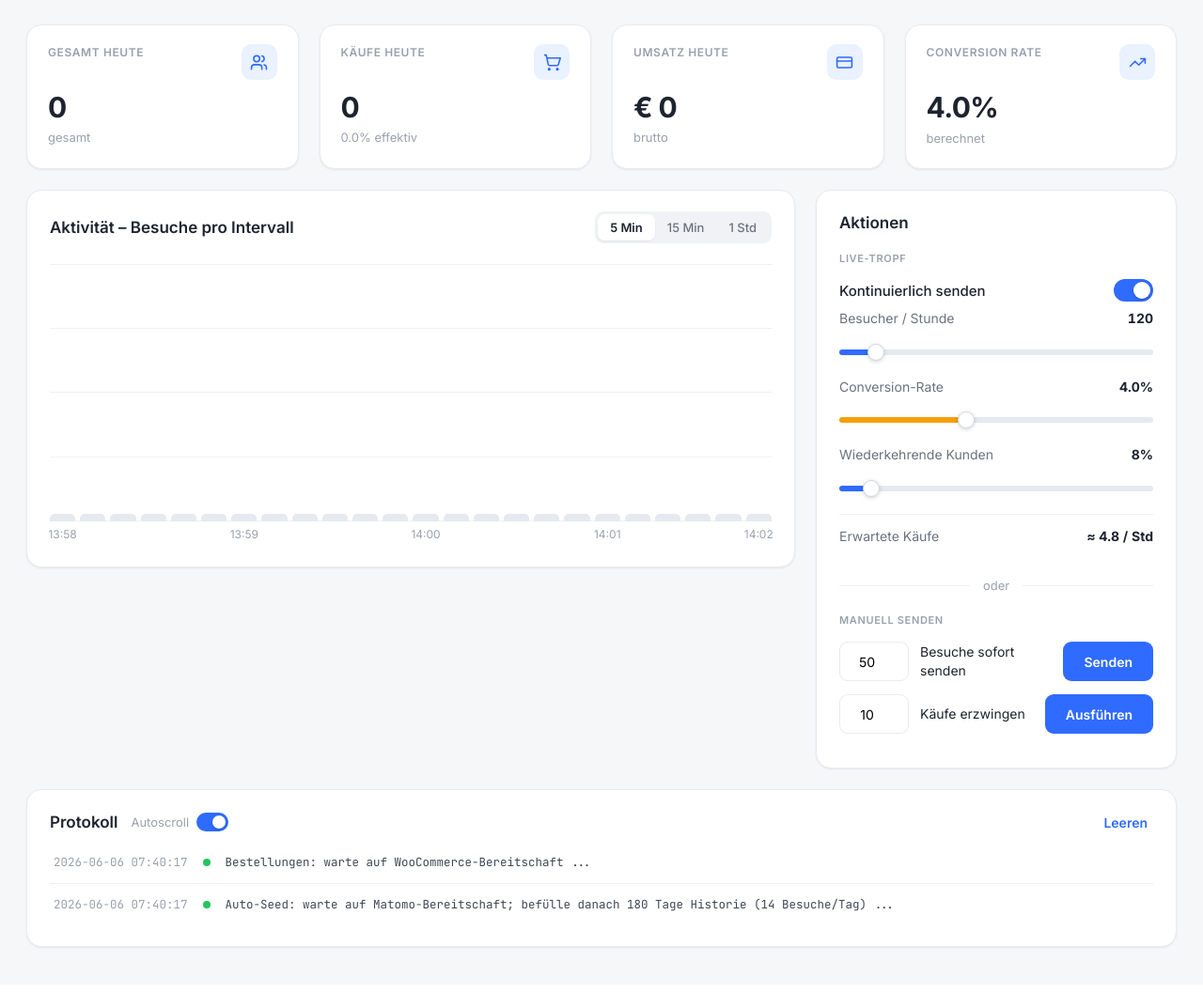
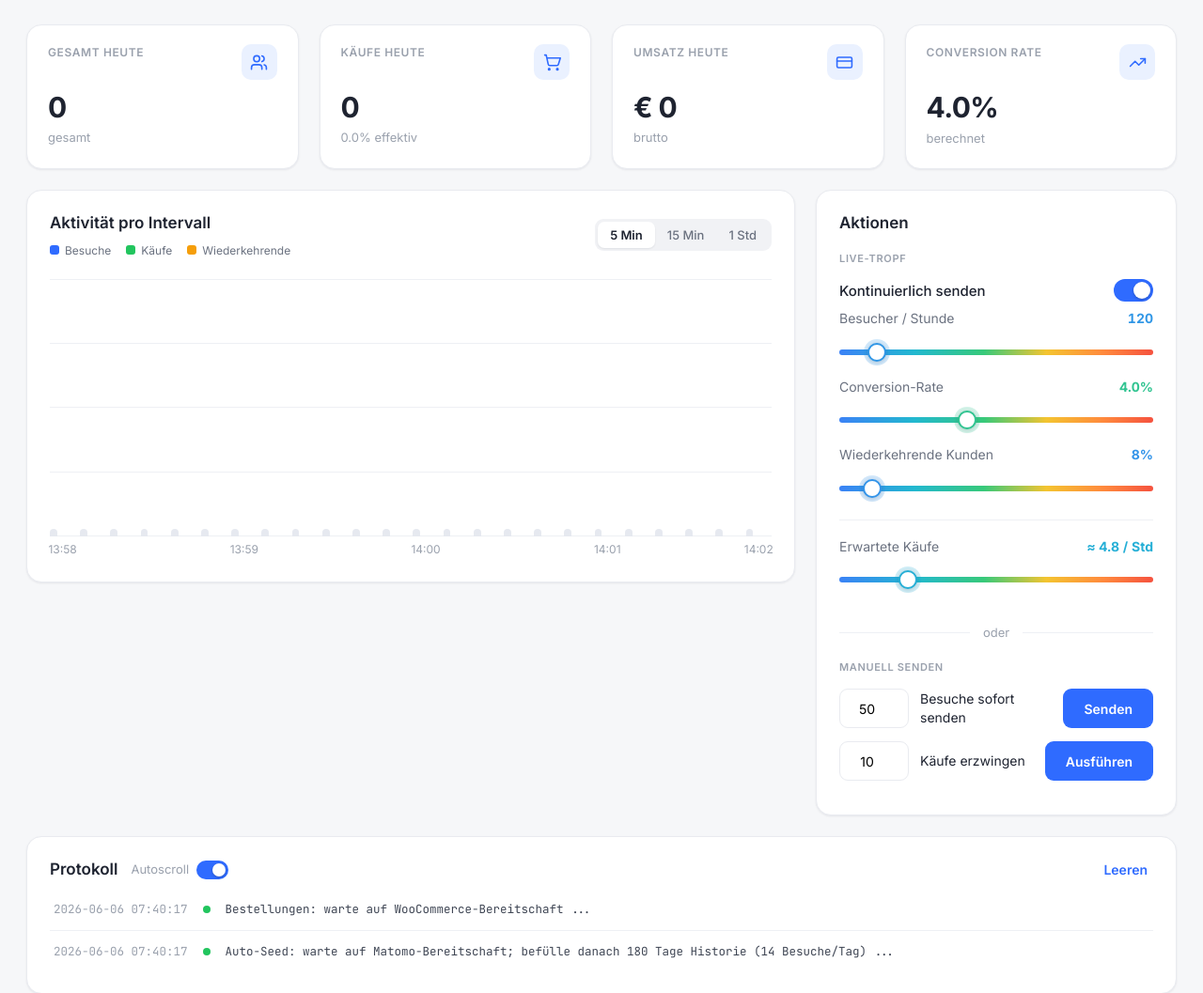
Before and after one commit to bbw-it/m392_matomo-woocommerce-trafficlab, a Flask app: page / in a window 1280 px wide. Shown: the part 70-1127 px from the top of the page at 94% size. Before the commit the page ends 1080 px from the top, so only its background shows below. Run offline with Flask 3, Linux system fonts and the light colour scheme.

Commit message:
feat(lab): Spektrum-Slider + mehrserien-Aktivitätsdiagramm (Käufe & Wiederkehrende)
Live-Tropf-Slider (Farbkonzept):
- Spektrum-Gradient-Track (kühl→warm = niedrig→hoch) für alle Regler; weißer
  Thumb mit farbigem Glow-Ring passend zur Position (per JS interpoliert);
  Werte in der jeweiligen Positionsfarbe. „KI-Intensität" entfällt endgültig.
- „Erwartete Käufe" als abgesetzte, nicht interaktive Ergebnis-Gauge
  (sqrt-Skala für sichtbare Bewegung, Zahl bleibt exakt).

Aktivitätsdiagramm:
- Pro Intervall jetzt drei farbige Balken: Besuche (blau), Käufe (grün),
  Wiederkehrende (orange) – mit Legende und kombiniertem Tooltip.
- Datengrundlage: Order-API liefert „returning" (Bestellungen von
  Bestandskund:innen) → orders.py → app.py (totals + history-Schnappschuss).

Verifiziert: 15 Käufe / 12 wiederkehrend (returning_rate 0.8) korrekt in
totals+history; Slider-Glow & Chart-Serien im Browser bestätigt.

Co-Authored-By: Claude Opus 4.8 <noreply@anthropic.com>

```diff
--- a/traffic/app.py
+++ b/traffic/app.py
@@ -59,9 +59,10 @@ STATE = {
     # bestehenden WooCommerce-Kund:innen zugeordnet werden statt neuen.
     "returning_rate": float(os.environ.get("TRAFFIC_RETURNING_RATE", "0.08")),
     "drip_per_hour": _initial_drip_per_hour(),
-    "totals": {"visits": 0, "purchases": 0, "revenue": 0.0},
+    "totals": {"visits": 0, "purchases": 0, "revenue": 0.0, "returning": 0},
     "last_log": [],
-    "history": [],  # [{"t": epoch, "visits": kum, "purchases": kum}] für das Aktivitäts-Chart
+    # [{"t": epoch, "visits": kum, "purchases": kum, "returning": kum}] für das Aktivitäts-Chart
+    "history": [],
     # Startbefüllung: Status für reset.sh/„fertig?"-Abfrage. off|running|done|error
     "seed": {"history": "off", "orders": "off"},
     # Feiner Fortschritt je Phase (done/total) für die Live-Anzeige in reset.sh.
@@ -106,6 +107,7 @@ def _accumulate(summary):
         t["visits"] += summary.get("visits", 0)
         t["purchases"] += summary.get("purchases", 0)
         t["revenue"] = round(t["revenue"] + summary.get("revenue", 0.0), 2)
+        t["returning"] += summary.get("returning", 0)
 
 
 def _drip_worker():
@@ -127,6 +129,7 @@ def _drip_worker():
                 res = orders.create_orders(s["purchases"], days_back=0,
                                            returning_rate=STATE["returning_rate"] * 100)
                 if res["count"]:
+                    _accumulate({"returning": res.get("returning", 0)})
                     _log(f"{res['count']} Bestellung(en) im Shop angelegt (Live)")
         except Exception as exc:
             _log(f"Drip-Fehler: {exc}")
@@ -145,6 +148,7 @@ def _history_worker():
                 "t": time.time(),
                 "visits": STATE["totals"]["visits"],
                 "purchases": STATE["totals"]["purchases"],
+                "returning": STATE["totals"]["returning"],
             })
             STATE["history"] = STATE["history"][-740:]  # ~1 h bei 5s-Takt (für 1-Std-Chart)
         time.sleep(5)
@@ -228,6 +232,7 @@ def gen_orders():
     _accumulate({"purchases": s["purchases"], "revenue": s["revenue"]})
     res = orders.create_orders(count, days_back=0,                  # echte WooCommerce-Bestellungen
                                returning_rate=STATE["returning_rate"] * 100)
+    _accumulate({"returning": res.get("returning", 0)})
     made = res["count"]
     extra = f" · {made} Shop-Bestellungen" if made else ""
     _log(f"{count} Käufe erzwungen – EUR {s['revenue']:.2f}{extra}")
--- a/traffic/templates/index.html
+++ b/traffic/templates/index.html
@@ -75,9 +75,18 @@
   .grid i{height:1px; background:var(--line2)}
   .bars{position:relative; height:100%; display:flex; align-items:flex-end; gap:5px}
   .slot{position:relative; flex:1 1 0; min-width:0; height:100%; display:flex; align-items:flex-end}
-  .slot .bar{width:100%; min-height:4px; background:var(--blue); border-radius:5px 5px 0 0; transition:height .4s cubic-bezier(.2,.7,.2,1)}
-  .slot .bar.zero{background:#e6e9f0}
-  .slot:hover .bar:not(.zero){background:var(--blue-d)}
+  /* drei Serien je Intervall: Besuche / Käufe / Wiederkehrend */
+  .grp{display:flex; align-items:flex-end; gap:2px; width:100%; height:100%}
+  .grp .b{flex:1 1 0; min-width:0; border-radius:4px 4px 0 0; transition:height .4s cubic-bezier(.2,.7,.2,1)}
+  .grp .b.v{background:var(--blue)}
+  .grp .b.p{background:var(--green)}
+  .grp .b.r{background:var(--orange)}
+  .grp .b.v.zero{background:#e6e9f0}
+  .slot:hover .b.v:not(.zero){background:var(--blue-d)}
+  /* Legende */
+  .legend{display:flex; gap:16px; margin-top:8px}
+  .legend .lg{display:inline-flex; align-items:center; gap:6px; font-size:12px; color:var(--gray)}
+  .legend .lg i{width:10px; height:10px; border-radius:3px; flex:none}
   .slot .ax{position:absolute; bottom:-22px; left:50%; transform:translateX(-50%); font-size:12px; color:var(--mut); white-space:nowrap}
   .slot .tip{position:absolute; bottom:100%; left:50%; transform:translate(-50%,-8px); background:var(--ink); color:#fff;
     padding:6px 10px; border-radius:8px; font-size:12px; white-space:nowrap; opacity:0; pointer-events:none; transition:opacity .12s; z-index:5}
@@ -102,14 +111,21 @@
   .prm-top{display:flex; align-items:center; justify-content:space-between; margin-bottom:11px; font-size:14px}
   .prm-top .k{color:var(--gray)}
   .prm-top .v{font-weight:700; font-variant-numeric:tabular-nums}
-  .prm-derived{margin-top:6px}
-  input[type=range]{-webkit-appearance:none; appearance:none; width:100%; height:6px; border-radius:3px; margin:0; cursor:pointer;
-    background:linear-gradient(90deg, var(--blue) 0%, var(--blue) var(--fill,50%), #e6e9f0 var(--fill,50%), #e6e9f0 100%)}
-  input[type=range].orange{background:linear-gradient(90deg, var(--orange) 0%, var(--orange) var(--fill,50%), #e6e9f0 var(--fill,50%), #e6e9f0 100%)}
-  input[type=range]::-webkit-slider-thumb{-webkit-appearance:none; width:18px; height:18px; border-radius:50%; background:#fff;
-    border:1px solid #d4d8e0; box-shadow:0 1px 4px rgba(16,24,40,.2); cursor:pointer; transition:transform .12s}
-  input[type=range]::-webkit-slider-thumb:hover{transform:scale(1.1)}
-  input[type=range]::-moz-range-thumb{width:16px; height:16px; border-radius:50%; background:#fff; border:1px solid #d4d8e0; cursor:pointer}
+  /* Ergebnis-Gauge „Erwartete Käufe": optisch abgesetzt + nicht interaktiv */
+  .prm.result{margin-top:24px; padding-top:18px; border-top:1px solid var(--line2)}
+  /* ---- Spektrum-Slider: Gradient-Track (kühl→warm = niedrig→hoch),
+         weißer Thumb mit farbigem Glow passend zur Position (per JS gesetzt) ---- */
+  input[type=range]{-webkit-appearance:none; appearance:none; width:100%; height:6px; border-radius:99px; margin:0; cursor:pointer;
+    background:linear-gradient(90deg,#3b82f6 0%,#22b8cf 24%,#37c97a 46%,#f4c430 66%,#ff8a3d 84%,#f5523f 100%)}
+  input[type=range].readonly{pointer-events:none; cursor:default}
+  input[type=range]::-webkit-slider-thumb{-webkit-appearance:none; width:20px; height:20px; border-radius:50%; background:#fff;
+    border:2px solid var(--glow,#3b82f6);
+    box-shadow:0 0 0 4px var(--ring,rgba(59,130,246,.20)), 0 1px 4px rgba(16,24,40,.22);
+    cursor:pointer; transition:transform .12s}
+  input[type=range]::-webkit-slider-thumb:hover{transform:scale(1.12)}
+  input[type=range].readonly::-webkit-slider-thumb{cursor:default}
+  input[type=range]::-moz-range-thumb{width:18px; height:18px; border-radius:50%; background:#fff;
+    border:2px solid var(--glow,#3b82f6); box-shadow:0 0 0 4px var(--ring,rgba(59,130,246,.20)); cursor:pointer}
 
   .switch{position:relative; width:42px; height:24px; flex:none}
   .switch input{opacity:0; width:0; height:0}
@@ -212,7 +228,14 @@
   <div class="main">
     <div class="card pad">
       <div class="ch-head">
-        <h2>Aktivität – Besuche pro Intervall</h2>
+        <div>
+          <h2>Aktivität pro Intervall</h2>
+          <div class="legend">
+            <span class="lg"><i style="background:var(--blue)"></i>Besuche</span>
+            <span class="lg"><i style="background:var(--green)"></i>Käufe</span>
+            <span class="lg"><i style="background:var(--orange)"></i>Wiederkehrende</span>
+          </div>
+        </div>
         <div class="seg" id="seg">
           <button data-min="5" class="on">5 Min</button>
           <button data-min="15">15 Min</button>
@@ -242,13 +265,16 @@
             </div>
             <div class="prm">
               <div class="prm-top"><span class="k">Conversion-Rate</span><span class="v" id="cr-val">1.5%</span></div>
-              <input type="range" id="s-cr" class="orange" min="0" max="100" step="1" value="15">
+              <input type="range" id="s-cr" min="0" max="100" step="1" value="15">
             </div>
             <div class="prm">
               <div class="prm-top"><span class="k">Wiederkehrende Kunden</span><span class="v" id="ret-val">10%</span></div>
               <input type="range" id="s-ret" min="0" max="100" step="1" value="10">
             </div>
-            <div class="rowm prm-derived"><span class="k">Erwartete Käufe</span><span class="v" id="pph">≈ 1.8 / Std</span></div>
+            <div class="prm result">
+              <div class="prm-top"><span class="k">Erwartete Käufe</span><span class="v" id="pph">≈ 1.8 / Std</span></div>
+              <input type="range" id="s-pph" class="readonly" min="0" max="120" value="2" tabindex="-1" aria-hidden="true">
+            </div>
           </div>
         </div>
 
@@ -288,7 +314,22 @@ let intervalMin=5, cleared=0;
 const prev={visits:0, purchases:0};
 const state={drip_per_hour:120, conversion_rate:0.015, returning_rate:0.10, live_drip:true};
 
-function setFill(el){ el.style.setProperty('--fill', ((el.value-el.min)/(el.max-el.min)*100)+'%'); }
+// ---- Spektrum-Farbe an Position frac (0..1); Stops = exakt die CSS-Track-Stops ----
+const SPECTRUM=[[0,[59,130,246]],[0.24,[34,184,207]],[0.46,[55,201,122]],[0.66,[244,196,48]],[0.84,[255,138,61]],[1,[245,82,63]]];
+function spectrum(frac){
+  frac=Math.max(0,Math.min(1,frac||0));
+  for(let i=1;i<SPECTRUM.length;i++){ if(frac<=SPECTRUM[i][0]){
+    const a=SPECTRUM[i-1], b=SPECTRUM[i], t=(frac-a[0])/((b[0]-a[0])||1);
+    return a[1].map((v,k)=>Math.round(v+(b[1][k]-v)*t)); } }
+  return SPECTRUM[SPECTRUM.length-1][1];
+}
+function fracOf(el){ return (el.value-el.min)/((el.max-el.min)||1); }
+function paintSlider(el, frac){           // setzt Thumb-Glow passend zur Position, gibt die Farbe zurück
+  const [r,g,b]=spectrum(frac);
+  el.style.setProperty('--glow', 'rgb('+r+','+g+','+b+')');
+  el.style.setProperty('--ring', 'rgba('+r+','+g+','+b+',.22)');
+  return 'rgb('+r+','+g+','+b+')';
+}
 
 async function post(url, data){ try{ await fetch(url,{method:'POST', body:new URLSearchParams(data||{})}); } finally{ refresh(); } }
 function pushDrip(){ post('/api/set-drip', {visitors_per_hour:state.drip_per_hour,
@@ -298,10 +339,10 @@ function pushDrip(){ post('/api/set-drip', {visitors_per_hour:state.drip_per_hou
 $('#drip-toggle').addEventListener('change', ()=> post('/api/toggle-drip'));
 
 // drei Parameter-Slider: Besucher/Stunde, Conversion-Rate, Wiederkehrende Kunden
-const sVph=$('#s-vph'), sCr=$('#s-cr'), sRet=$('#s-ret');
-sVph.addEventListener('input', ()=>{ state.drip_per_hour=+sVph.value;        setFill(sVph); renderDerived(); });
-sCr .addEventListener('input', ()=>{ state.conversion_rate=(+sCr.value)/1000; setFill(sCr);  renderDerived(); });
-sRet.addEventListener('input', ()=>{ state.returning_rate=(+sRet.value)/100;  setFill(sRet); renderDerived(); });
+const sVph=$('#s-vph'), sCr=$('#s-cr'), sRet=$('#s-ret'), sPph=$('#s-pph');
+sVph.addEventListener('input', ()=>{ state.drip_per_hour=+sVph.value;        renderDerived(); });
+sCr .addEventListener('input', ()=>{ state.conversion_rate=(+sCr.value)/1000; renderDerived(); });
+sRet.addEventListener('input', ()=>{ state.returning_rate=(+sRet.value)/100;  renderDerived(); });
 [sVph,sCr,sRet].forEach(s=>s.addEventListener('change', pushDrip));
 
 function renderDerived(){
@@ -310,13 +351,22 @@ function renderDerived(){
   $('#ret-val').textContent = Math.round(state.returning_rate*100)+'%';
   const pph = state.drip_per_hour * state.conversion_rate;
   $('#pph').textContent = '≈ '+pph.toFixed(1)+' / Std';
+  // Ergebnis-Gauge: sqrt-Skala, damit auch kleine Werte sichtbar wandern (Zahl bleibt exakt)
+  const pf = Math.sqrt(Math.min(1, pph/120));
+  sPph.value = Math.round(pf*120);
+  // Track-Thumb einfärben + Werte in der jeweiligen Positionsfarbe
+  $('#vph-val').style.color = paintSlider(sVph, fracOf(sVph));
+  $('#cr-val').style.color  = paintSlider(sCr,  fracOf(sCr));
+  $('#ret-val').style.color = paintSlider(sRet, fracOf(sRet));
+  $('#pph').style.color     = paintSlider(sPph, pf);
 }
 
 // Slider-Positionen aus dem Server-State übernehmen – aber nicht, während gezogen wird
 function syncSliders(){
-  if(document.activeElement!==sVph){ sVph.value=state.drip_per_hour;                 setFill(sVph); }
-  if(document.activeElement!==sCr ){ sCr.value =Math.round(state.conversion_rate*1000); setFill(sCr); }
-  if(document.activeElement!==sRet){ sRet.value=Math.round(state.returning_rate*100);  setFill(sRet); }
+  if(document.activeElement!==sVph) sVph.value=state.drip_per_hour;
+  if(document.activeElement!==sCr ) sCr.value =Math.round(state.conversion_rate*1000);
+  if(document.activeElement!==sRet) sRet.value=Math.round(state.returning_rate*100);
+  renderDerived();
 }
 
 // manual actions
@@ -344,18 +394,27 @@ function pad2(n){ return String(n).padStart(2,'0'); }
 function clock(t){ const d=new Date(t*1000); return pad2(d.getHours())+':'+pad2(d.getMinutes()); }
 function drawChart(hist){
   window._hist=hist;
-  const pts=[]; for(let i=1;i<hist.length;i++) pts.push({t:hist[i].t, v:Math.max(0,hist[i].visits-hist[i-1].visits)});
+  // pro Datenpunkt die Zuwächse je Serie (kumulierte Summen → Delta)
+  const pts=[]; for(let i=1;i<hist.length;i++) pts.push({
+    t:hist[i].t,
+    v:Math.max(0, hist[i].visits      - hist[i-1].visits),
+    p:Math.max(0,(hist[i].purchases||0)-(hist[i-1].purchases||0)),
+    r:Math.max(0,(hist[i].returning||0)-(hist[i-1].returning||0)),
+  });
   const now = pts.length? pts[pts.length-1].t : Date.now()/1000;
   const span = intervalMin*60, bw = span/N_BARS, start = now - span;
-  const buckets=[]; for(let b=0;b<N_BARS;b++) buckets.push({sum:0, t:start+(b+0.5)*bw});
-  pts.forEach(p=>{ if(p.t>=start){ const idx=Math.min(N_BARS-1, Math.floor((p.t-start)/bw)); buckets[idx].sum+=p.v; } });
-  const max=Math.max(1, ...buckets.map(b=>b.sum));
+  const buckets=[]; for(let b=0;b<N_BARS;b++) buckets.push({v:0,p:0,r:0, t:start+(b+0.5)*bw});
+  pts.forEach(pt=>{ if(pt.t>=start){ const idx=Math.min(N_BARS-1, Math.floor((pt.t-start)/bw));
+    buckets[idx].v+=pt.v; buckets[idx].p+=pt.p; buckets[idx].r+=pt.r; } });
+  const max=Math.max(1, ...buckets.map(b=>Math.max(b.v,b.p,b.r)));
+  const hgt=n=> Math.round(10+(n/max)*88);
+  // Besuche immer (0 = grauer Stummel); Käufe/Wiederkehrende nur sichtbar, wenn >0
+  const bar=(n,cls,stub)=>{ const h = n>0?hgt(n):(stub?3:0);
+    return '<div class="b '+cls+(n===0&&stub?' zero':'')+'" style="height:'+h+'%"></div>'; };
   $('#chart').innerHTML = buckets.map((b,i)=>{
-    const zero=b.sum===0, h=zero?3:Math.round(10+(b.sum/max)*88);
     const ax = (i%6===0 || i===N_BARS-1) ? '<span class="ax">'+clock(b.t)+'</span>' : '';
-    const noun=b.sum===1?'Besuch':'Besuche';
-    return '<div class="slot"><div class="bar'+(zero?' zero':'')+'" style="height:'+h+'%">'+
-      '<span class="tip"><b>'+b.sum+'</b> '+noun+'<em>'+clock(b.t)+'</em></span></div>'+ax+'</div>';
+    const tip='<span class="tip"><b>'+b.v+'</b> Besuche · <b>'+b.p+'</b> Käufe · <b>'+b.r+'</b> wiederk.<em>'+clock(b.t)+'</em></span>';
+    return '<div class="slot"><div class="grp">'+bar(b.v,'v',true)+bar(b.p,'p',false)+bar(b.r,'r',false)+'</div>'+tip+ax+'</div>';
   }).join('');
 }
 
```
Also changed, not shown: traffic/orders.py (+4 -4 lines), 1 other file.
